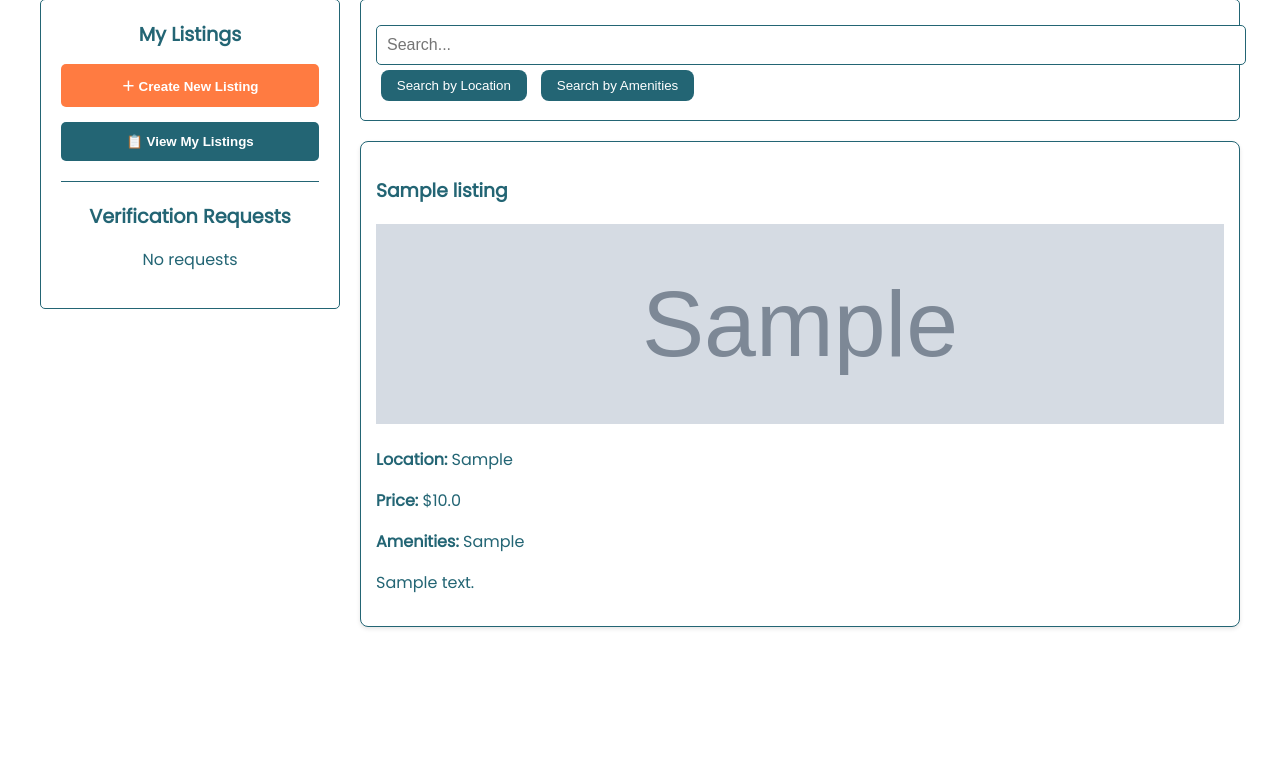
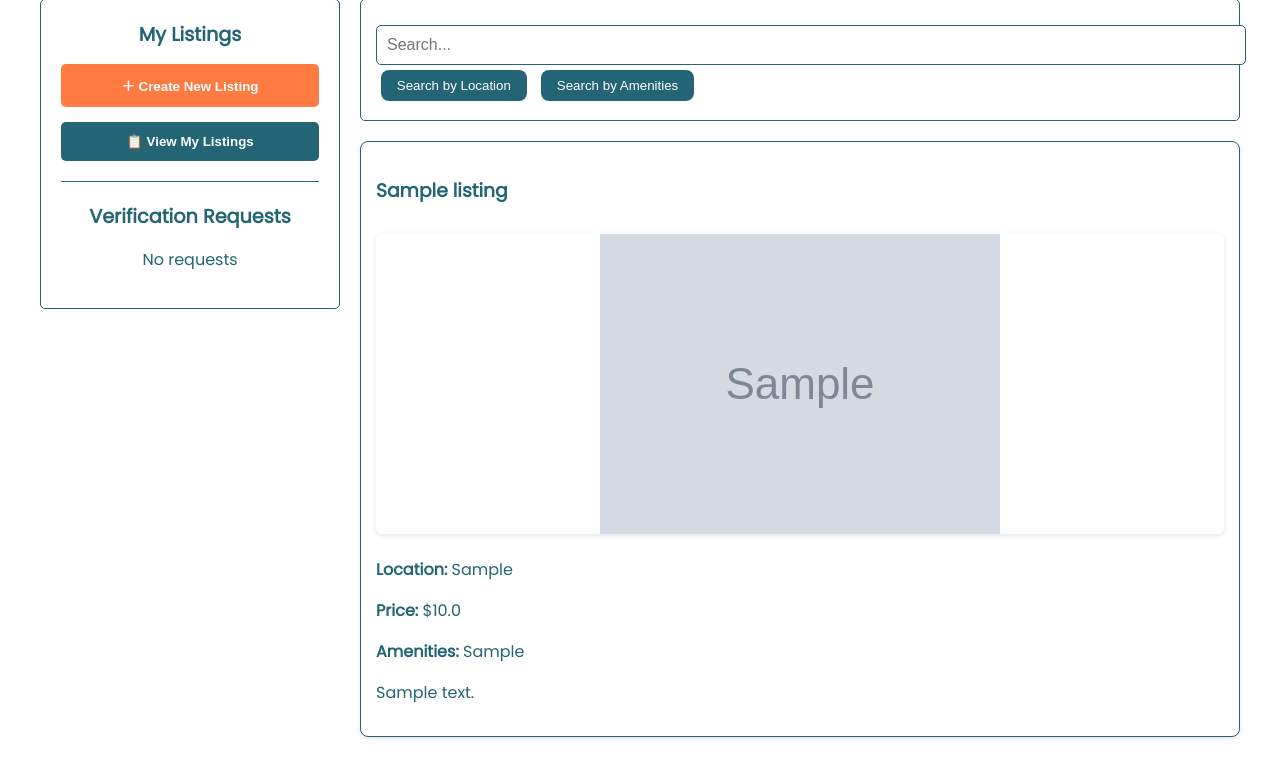
Before and after one commit to Imuugi/Projectforinfo, a Flask app: page /landlordhome in a window 1280 px wide. Shown: the part 144-901 px from the top of the page. Before the commit the page ends 773 px from the top, so only its background shows below. Run offline with Flask 3, Linux system fonts and the light colour scheme; tables that the repository leaves empty hold one stand-in row (values such as "Sample post"); grey boxes marked "Sample" are stand-in pictures; parts of the project's set-up code (start-up, migrations or seed data) failed here and were passed over.

Commit message:
sample images

```diff
--- a/App/controllers/landlord.py
+++ b/App/controllers/landlord.py
@@ -1,8 +1,8 @@
 from App.models import Landlord,ApartmentListing,TenantVerification
 from App.database import db
 
-def create_listing(title,description,location,amenities,price,landlord_id):
-    newlisting = ApartmentListing(title = title,description = description,location = location,amenities = amenities,price = price, landlord_id = landlord_id)
+def create_listing(title,description,location,amenities,price,landlord_id,image=None):
+    newlisting = ApartmentListing(title=title,description=description,location=location,amenities=amenities,price=price,landlord_id=landlord_id,image=image)
     db.session.add(newlisting)
     db.session.commit()
     return newlisting
--- a/App/main.py
+++ b/App/main.py
@@ -62,7 +62,8 @@ def create_dummy_data():
         location="Downtown",
         amenities="WiFi, Air Conditioning, Gym Access",
         price=1200.00,
-        landlord_id=landlord1.id
+        landlord_id=landlord1.id,
+        image="https://images.unsplash.com/photo-1493809842364-78817add7ffb"
     )
 
     listing2 = ApartmentListing(
@@ -71,7 +72,8 @@ def create_dummy_data():
         location="Uptown",
         amenities="Washer/Dryer, Pet Friendly, Parking",
         price=1800.00,
-        landlord_id=landlord1.id
+        landlord_id=landlord1.id,
+        image="https://images.unsplash.com/photo-1522708323590-d24dbb6b0267"
     )
 
     listing3 = ApartmentListing(
@@ -80,7 +82,8 @@ def create_dummy_data():
         location="Midtown",
         amenities="WiFi, Rooftop Pool, Gym Access",
         price=1500.00,
-        landlord_id=landlord2.id
+        landlord_id=landlord2.id,
+        image="https://images.unsplash.com/photo-1502672260266-1c1ef2d93688"
     )
 
     db.session.add(listing1)
--- a/App/models/apartmentlisting.py
+++ b/App/models/apartmentlisting.py
@@ -15,10 +15,11 @@ class ApartmentListing(db.Model):
     landlord_id = db.Column(db.Integer, db.ForeignKey('landlords.id'), nullable=False)
     reviews = db.relationship('Review', backref='apartment', lazy=True)
 
-    def __init__(self,title,description,location,amenities,price,landlord_id):
+    def __init__(self,title,description,location,amenities,price,landlord_id,image=None):
         self.title = title
         self.description = description
         self.location = location
         self.amenities = amenities
         self.price = price
         self.landlord_id = landlord_id
+        self.image = image
--- a/App/templates/landlordhome.html
+++ b/App/templates/landlordhome.html
@@ -175,6 +175,16 @@
       color: #666;
     }
 
+    .listing-image {
+      width: 100%;
+      max-height: 300px;
+      height: auto;
+      object-fit: contain;
+      border-radius: 6px;
+      margin-top: 10px;
+      box-shadow: 0 2px 6px rgba(0, 0, 0, 0.1);
+    }
+
     .stars {
       color: var(--accent-color);
     }
@@ -239,7 +249,7 @@
       <div class="apartment-card">
         <h3><a href="/apartment/{{ listing.id }}" style="text-decoration: none; color: inherit;">{{ listing.title }}</a></h3>
         {% if listing.image %}
-          <img src="{{ listing.image }}" alt="Apartment Image" style="width: 100%; height: 200px; object-fit: cover;">
+          <img src="{{ listing.image }}" alt="Apartment Image" class="listing-image">
         {% else %}
           <div class="image-placeholder">No Image Available</div>
         {% endif %}
--- a/App/views/landlord.py
+++ b/App/views/landlord.py
@@ -29,9 +29,9 @@ def create_listing_page():
             location = request.form['location']
             amenities = request.form['amenities']
             price = float(request.form['price'])
+            image = request.form.get('image')
 
-
-            listing = create_listing(title, description, location, amenities, price, user.landlord.id)
+            listing = create_listing(title, description, location, amenities, price, user.landlord.id, image)
             return redirect(url_for('index_views.landlord_home'))
 
     return render_template('createlisting.html')
```
Also changed, not shown: App/templates/viewlisting.html (+18 -2 lines).
